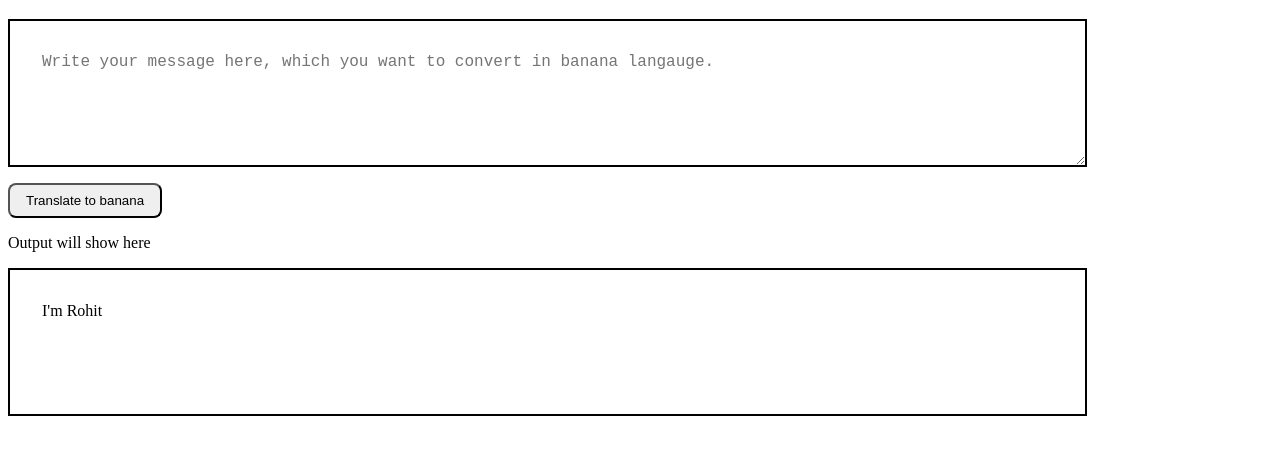
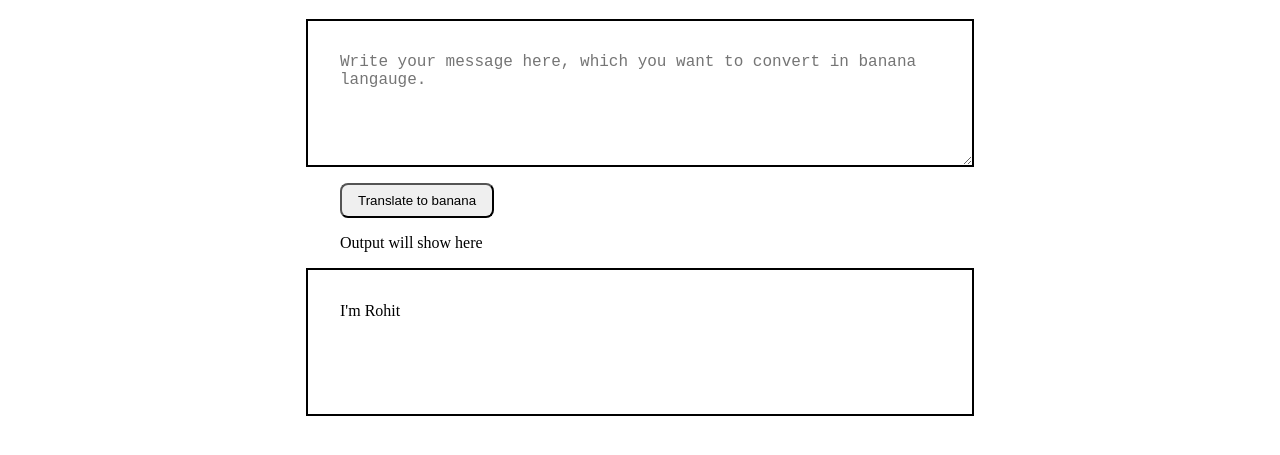
Before and after one commit to rohitturkar/Banana-talk, a plain HTML site: page index.html in a window 1280 px wide. Shown: the part 61-516 px from the top of the page. Drawn offline with Linux system fonts and the light colour scheme.

Commit message:
update style.css

```diff
--- a/index.html
+++ b/index.html
@@ -10,11 +10,15 @@
 <body>
 
     <h1>Banana Talk</h1>
-    <textarea id="txt-input" placeholder="Write your message here, which you want to convert in banana langauge." id="" cols="30" rows="10"></textarea>
+    <textarea class="container container-center" id="txt-input" placeholder="Write your message here, which you want to convert in banana langauge." id="" cols="30" rows="10"></textarea>
 
-    <button id="btn-translate">Translate to banana</button>
-     <div>Output will show here</div>
-     <div id="output">I'm Rohit</div>
+
+    <div class="container container-center">
+        <button id="btn-translate">Translate to banana</button>
+    </div>
+
+     <div class="container container-center">Output will show here</div>
+     <div class="container container-center" id="output">I'm Rohit</div>
     <script src="app.js"></script>
 </body>
 </html>
--- a/style.css
+++ b/style.css
@@ -1,3 +1,10 @@
+
+
+.container-center {
+    max-width: 600px;
+    margin: auto;
+}
+
 #txt-input{
     display:block;
     width:80%;
@@ -13,6 +20,7 @@
     padding:0.5rem 1rem;
     margin-bottom:1rem;
     border-radius:0.5rem;
+
 }
 #output{
     display:block;
```
